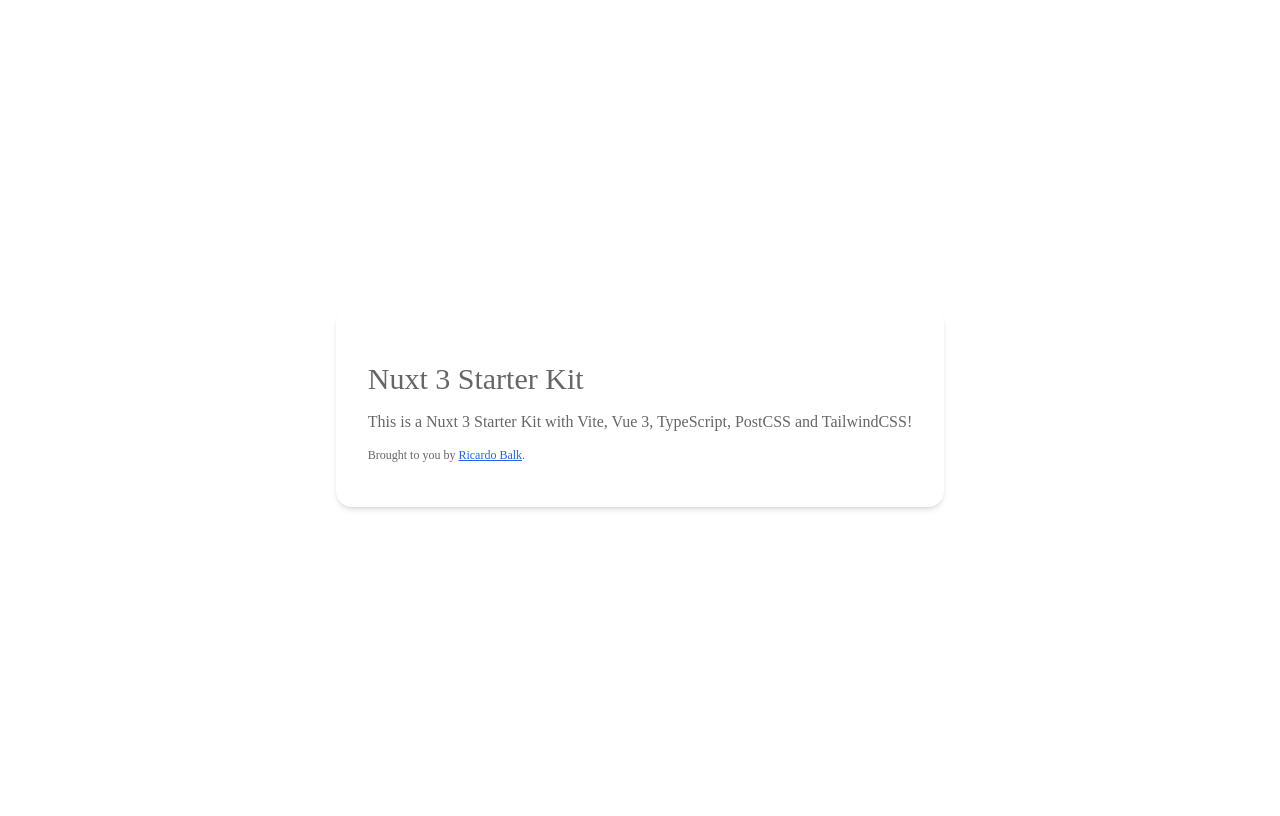
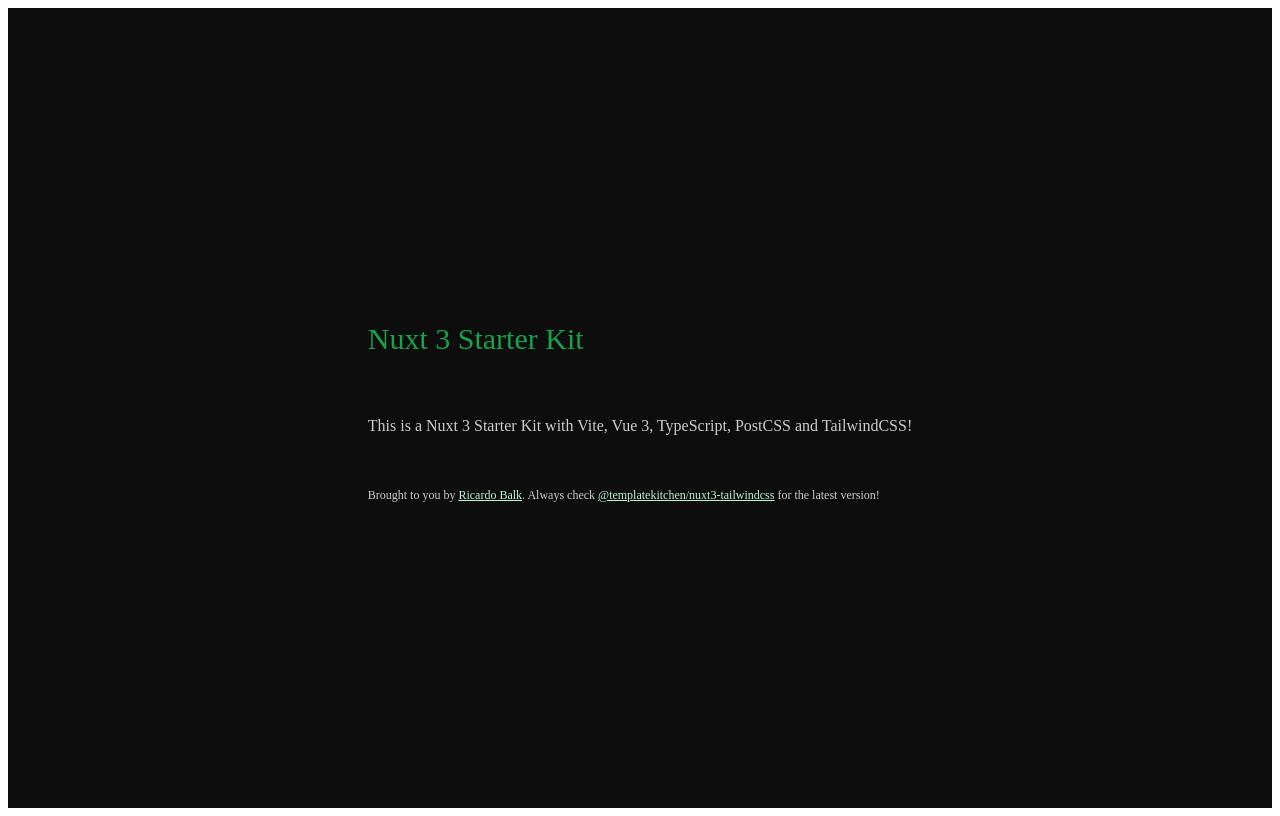
Before and after one commit to LighthouseLab/nuxt3-tailwindcss, a Nuxt app: page / in a window 1280 px wide. Built offline with nearby package versions, Linux system fonts and the light colour scheme.

Commit message:
Updated landing page.

```diff
--- a/layouts/hello.vue
+++ b/layouts/hello.vue
@@ -5,7 +5,9 @@
       <p><slot name="message">This is a Nuxt 3 starter kit.</slot></p>
       <p class="credit">
         Brought to you by
-        <a href="https://twitter.com/RicardoBalk">Ricardo Balk</a>.
+        <a href="https://ricardo.nu/">Ricardo Balk</a>.
+
+        Always check <a href="https://github.com/templatekitchen/nuxt3-tailwindcss">@templatekitchen/nuxt3-tailwindcss</a> for the latest version!
       </p>
     </div>
   </div>
@@ -13,25 +15,21 @@
 
 <style lang="postcss" scoped>
 .home {
-  @apply h-screen flex flex-row items-center justify-center text-gray-600;
-  @apply dark:bg-gray-900 dark:text-gray-100;
+  @apply h-screen flex items-center justify-center bg-gray-925 text-gray-200;
 
   .card {
-    @apply my-4 p-8 rounded-2xl border border-gray-100 shadow-md;
-    @apply dark:border-gray-400 dark:shadow-none;
+    @apply p-8 flex flex-col gap-6 rounded-2xl border border-green-900 shadow-none;
 
     .title {
-      @apply mb-2 text-gray-600 text-3xl font-thin;
-      @apply dark:text-blue-400;
+      @apply text-green-600 text-3xl font-thin;
     }
 
     .credit {
-      @apply text-xs mt-2;
+      @apply text-xs;
     }
 
     a {
-      @apply text-blue-600 underline;
-      @apply dark:text-blue-200;
+      @apply text-green-200 hover:text-green-400 underline transition-colors;
     }
   }
 }
```
